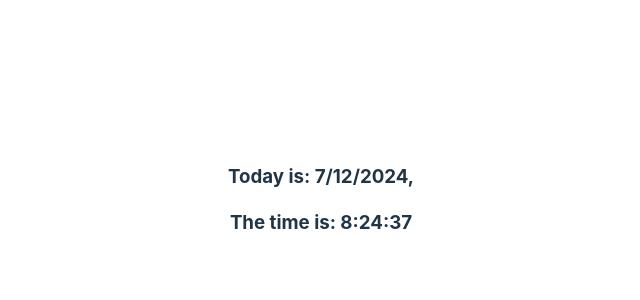
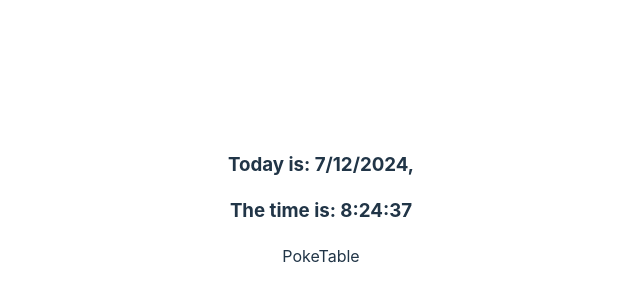
Before and after one commit to Aluonam/pt_v12_prueba4, a React (Vite) app: page / in a window 1280 px wide. Shown: the part 200-500 px from the top of the page, without its empty margins (319-959 px from the left). Built offline with nearby package versions, Linux system fonts and the light colour scheme.

Commit message:
feat: component pokemon table

```diff
--- a/src/App.tsx
+++ b/src/App.tsx
@@ -1,12 +1,14 @@
 
 import './App.css'
 import ActualDate from './components/actualDate/ActualDate'
+import PokeTable from './components/table/PokeTable'
 
 function App() {
 
   return (
     <>
     <ActualDate></ActualDate>
+    <PokeTable></PokeTable>
 
     </>
   )
--- a/src/components/actualDate/ActualDate.tsx
+++ b/src/components/actualDate/ActualDate.tsx
@@ -16,7 +16,6 @@ const ActualDate = () => {
         const newDate = new Date();
         const dayDate = newDate.toLocaleString().split(' ')[0]
         const hourDate = newDate.toLocaleString().split(' ')[1]
-        console.log(hourDate, 'y la hora es: ', dayDate)
         setDate({day: dayDate, hour: hourDate})
       }, 1000)
       return ()=>clearInterval(interval)
--- /dev/null
+++ b/src/components/table/PokeTable.tsx
@@ -0,0 +1,9 @@
+
+
+const PokeTable = () => {
+  return (
+    <div>PokeTable</div>
+  )
+}
+
+export default PokeTable
```
